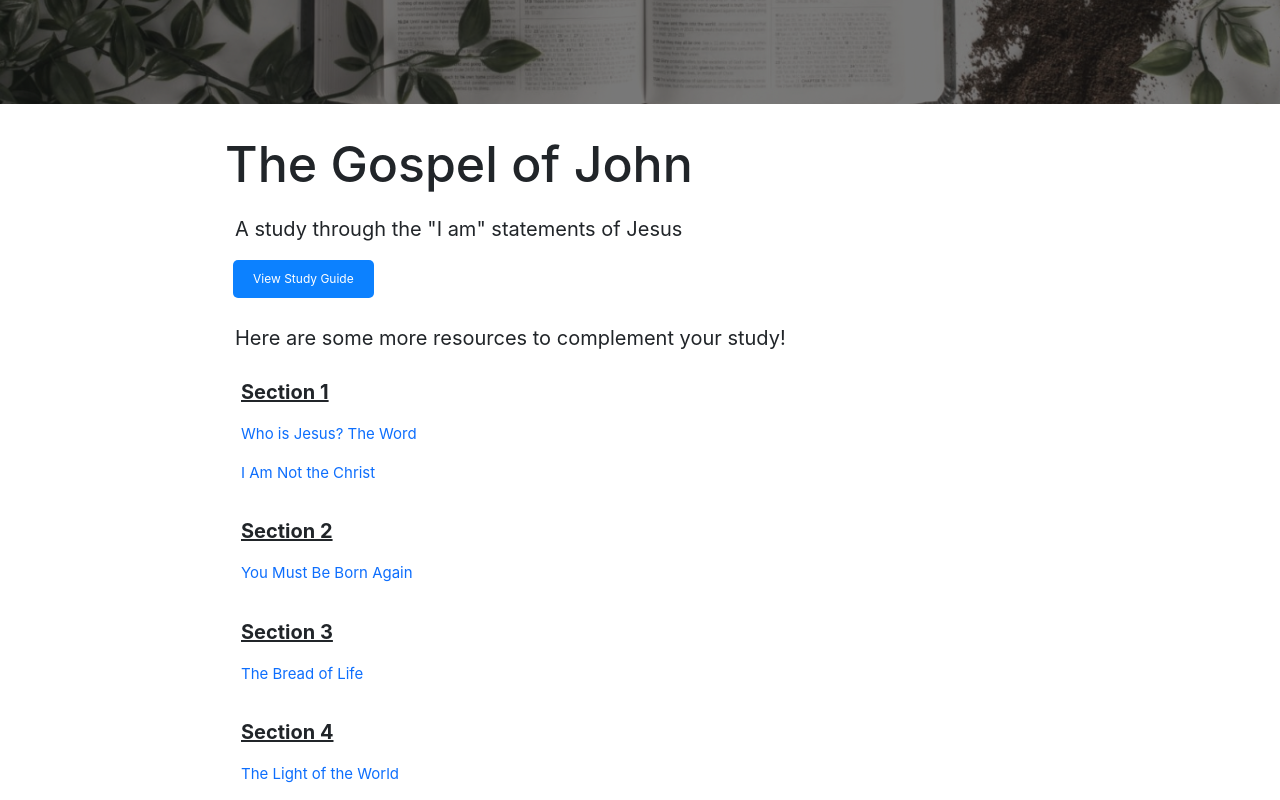
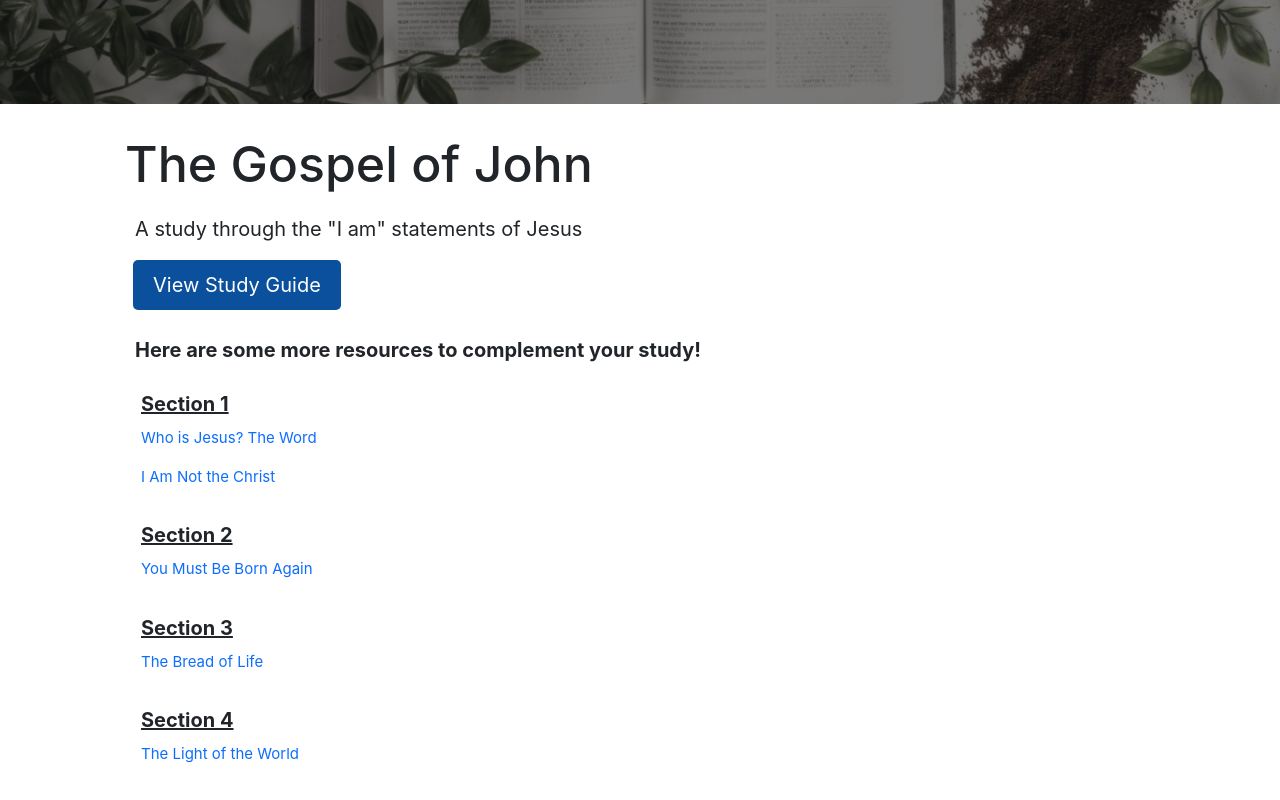
Before and after one commit to graceoncampus/goc-web-v3, a React (Create React App) app: page /JohnStudyGuide in a window 1280 px wide. Shown: the part 380-1180 px from the top of the page. Built offline with nearby package versions, Linux system fonts and the light colour scheme; no server answers; what aws-amplify would draw is missing.

Commit message:
Change font

```diff
--- a/src/Components/User/Resources/JohnStudyGuide.scss
+++ b/src/Components/User/Resources/JohnStudyGuide.scss
@@ -44,6 +44,7 @@
 
 .study-paragraph {
     margin-top: 20px;
+    font-weight: bold;
 }
 
 .overlay {
@@ -87,7 +88,7 @@ p {
 .btn-btn-primary {
     display: inline-block;
     padding: 10px 20px;
-    background-color: #0c81ff;
+    background-color: #0a509c;
     color: white;
     text-align: center;
     text-decoration: none;
@@ -97,13 +98,24 @@ p {
     border: none;
     cursor: pointer;
     margin-left: 8px;
+
 }
+
+.card-header {
+    margin-bottom: 0;
+    /* Adjust or remove bottom margin */
+    padding-bottom: 0;
+    /* Adjust or remove bottom padding */
+}
+
+
 
 .btn-btn-primary:hover,
 .btn-btn-primary:focus {
     background-color: #0056b3;
     transform: scale(.85);
     outline: none;
+    color: white;
 }
 
 .btn-btn-primary:active {
@@ -116,7 +128,7 @@ p {
 }
 
 .btn-btn-primary {
-    font-size: 12px;
+    font-size: px;
 }
 
 .list-group-item {
@@ -125,7 +137,7 @@ p {
 
 .contaiser-mt-4 {
     margin-top: 30px;
-    margin-left: 225px;
+    margin-left: 125px;
 }
 
 
```
